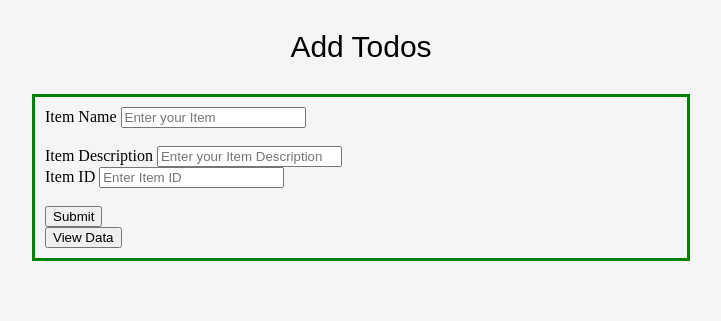
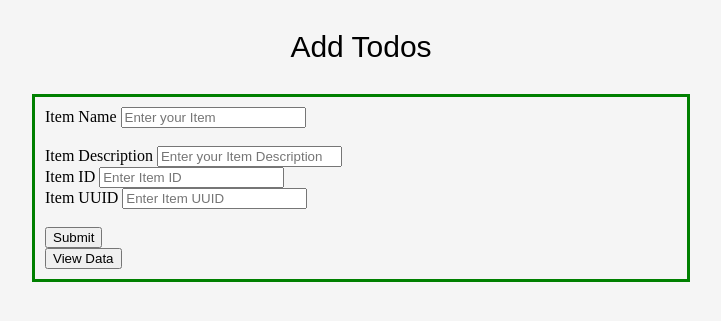
Before and after one commit to manishsinghtomar/Tutedude_Assignment, a Flask app: page / in a window 1280 px wide. Shown: the top 321 px of the page, without its empty margins (279-1000 px from the left). Run offline with Flask 3, Linux system fonts and the light colour scheme.

Commit message:
Add Item UUID field

```diff
--- a/Frontend/templates/index.html
+++ b/Frontend/templates/index.html
@@ -44,6 +44,16 @@
   />
   <br />
 
+  <label for="Item_UUID">Item UUID</label>
+  <input
+    type="text"
+    name="Item_UUID"
+    id="Item_UUID"
+    placeholder="Enter Item UUID"
+  />
+  <br />
+
+
         <br />
         <input type="submit" value="Submit" />
       </form>
```
